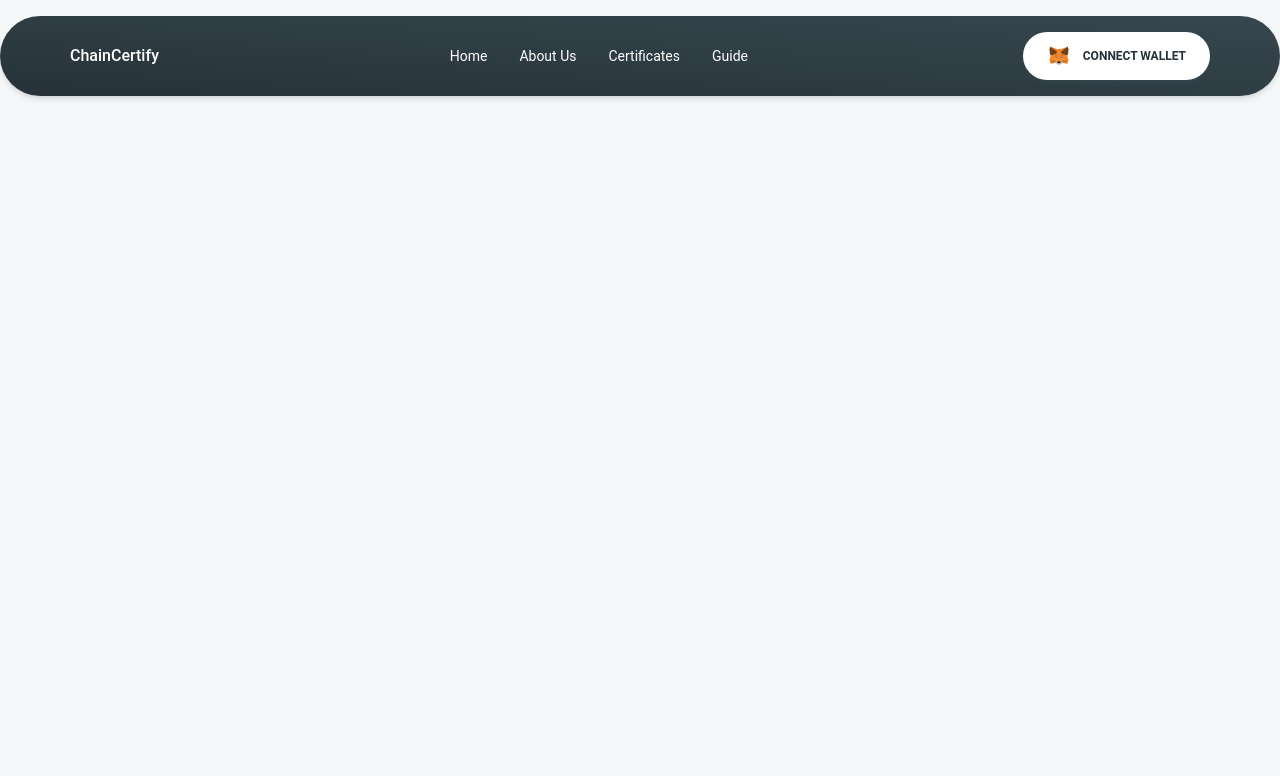
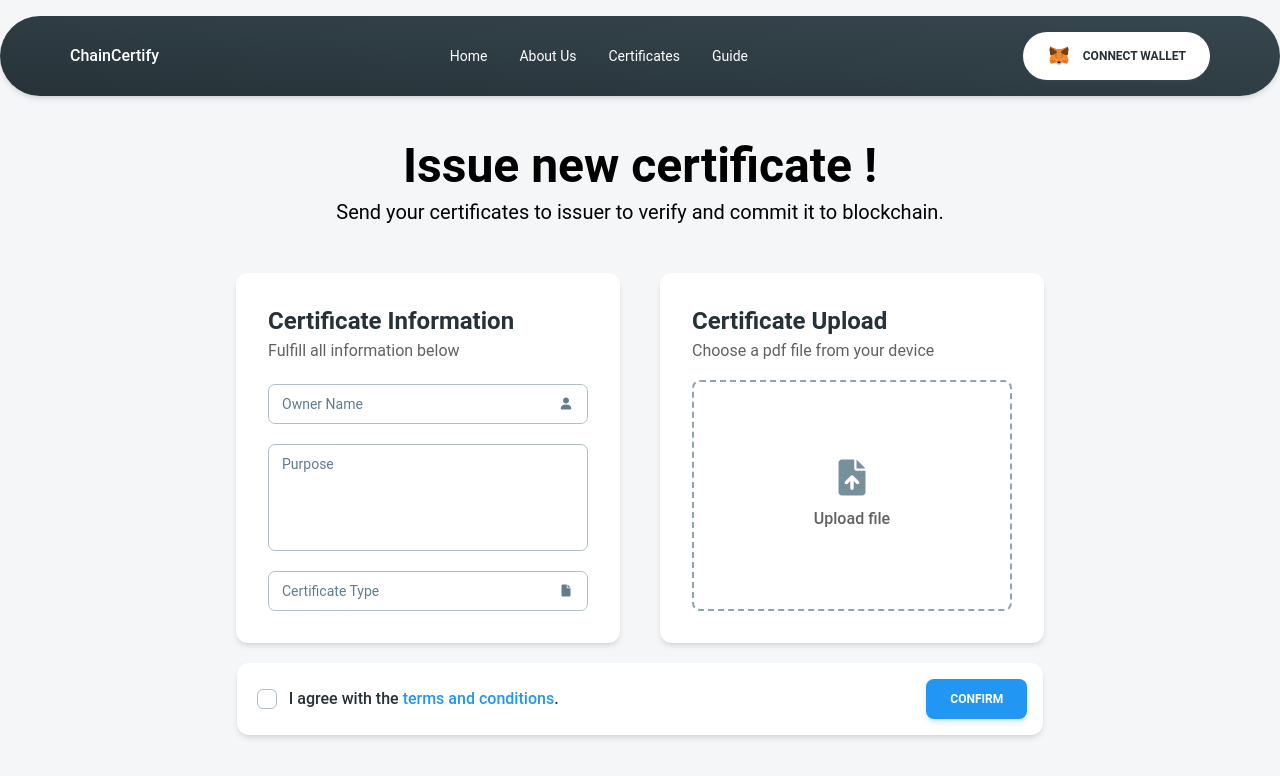
Before and after one commit to r1chou5e/ChainCertify-FE, a React (Create React App) app: page /issue in a window 1280 px wide. Shown: the top 776 px of the page. Built offline with nearby package versions, Linux system fonts and the light colour scheme.

Commit message:
add Issue Certificate

```diff
--- a/src/App.js
+++ b/src/App.js
@@ -3,6 +3,7 @@ import Header from "./components/Header";
 import { Route, Routes } from "react-router-dom";
 import Home from "./components/home/HomePage";
 import GetCertificates from "./components/pages/GetCertificates";
+import IssueCertificates from "./components/pages/IssueCertificates";
 
 function App() {
   return (
@@ -12,6 +13,7 @@ function App() {
         <Routes>
           <Route path="/" element={<Home />} />
           <Route path="/get" element={<GetCertificates />} />
+          <Route path="/issue" element={<IssueCertificates />} />
         </Routes>
       </div>
     </div>
--- /dev/null
+++ b/src/components/pages/IssueCertificates.jsx
@@ -0,0 +1,93 @@
+import React from "react";
+import {
+  Card,
+  Typography,
+  Input,
+  Button,
+  Textarea,
+  Checkbox,
+} from "@material-tailwind/react";
+
+const IssueCertificates = () => {
+  return (
+    <div className="flex-col w-full">
+      <div className="flex flex-col text-center py-10 pb-1">
+        <Typography variant="h1">Issue new certificate !</Typography>
+        <Typography variant="lead">
+          Send your certificates to issuer to verify and commit it to
+          blockchain.
+        </Typography>
+      </div>
+      <div>
+        <div className="flex justify-center gap-10">
+          <Card
+            className="h-auto w-[30%] mt-10 overflow-hidden p-8"
+            color="white"
+          >
+            <div>
+              <Typography variant="h4" color="blue-gray">
+                Certificate Information
+              </Typography>
+              <Typography color="gray" className="font-normal">
+                Fulfill all information below
+              </Typography>
+            </div>
+            <div className="flex flex-col gap-5 pt-5">
+              <Input
+                label="Owner Name"
+                icon={<i className="fas fa-user text-xs" />}
+              />
+              <Textarea label="Purpose" />
+              <Input
+                label="Certificate Type"
+                icon={<i className="fas fa-file text-xs" />}
+              />
+            </div>
+          </Card>
+          <Card
+            className="h-auto w-[30%] mt-10 overflow-hidden p-8"
+            color="white"
+          >
+            <div>
+              <Typography variant="h4" color="blue-gray">
+                Certificate Upload
+              </Typography>
+              <Typography color="gray" className="font-normal">
+                Choose a pdf file from your device
+              </Typography>
+            </div>
+            <div className="flex flex-col items-center justify-center h-full border-dashed border-2 border-blue-gray-300 p-4 mt-4 rounded-lg cursor-pointer">
+              <i className="fas fa-file-upload text-4xl text-blue-gray-400 mb-2" />
+              <Typography color="gray" className="font-medium">
+                Upload file
+              </Typography>
+            </div>
+          </Card>
+        </div>
+        <div className="mt-5 w-full flex justify-center">
+          <Card className="p-2 w-[63%] flex flex-row justify-between">
+            <Checkbox
+              label={
+                <Typography color="blue-gray" className="flex font-medium">
+                  I agree with the
+                  <Typography
+                    as="a"
+                    href="#"
+                    color="blue"
+                    className="font-medium transition-colors hover:text-blue-700"
+                  >
+                    &nbsp;terms and conditions
+                  </Typography>
+                  .
+                </Typography>
+              }
+            />
+            <Button color="blue" className="m-2">Confirm</Button>
+          </Card>
+        </div>
+      </div>
+    </div>
+  );
+};
+
+export default IssueCertificates;
```
